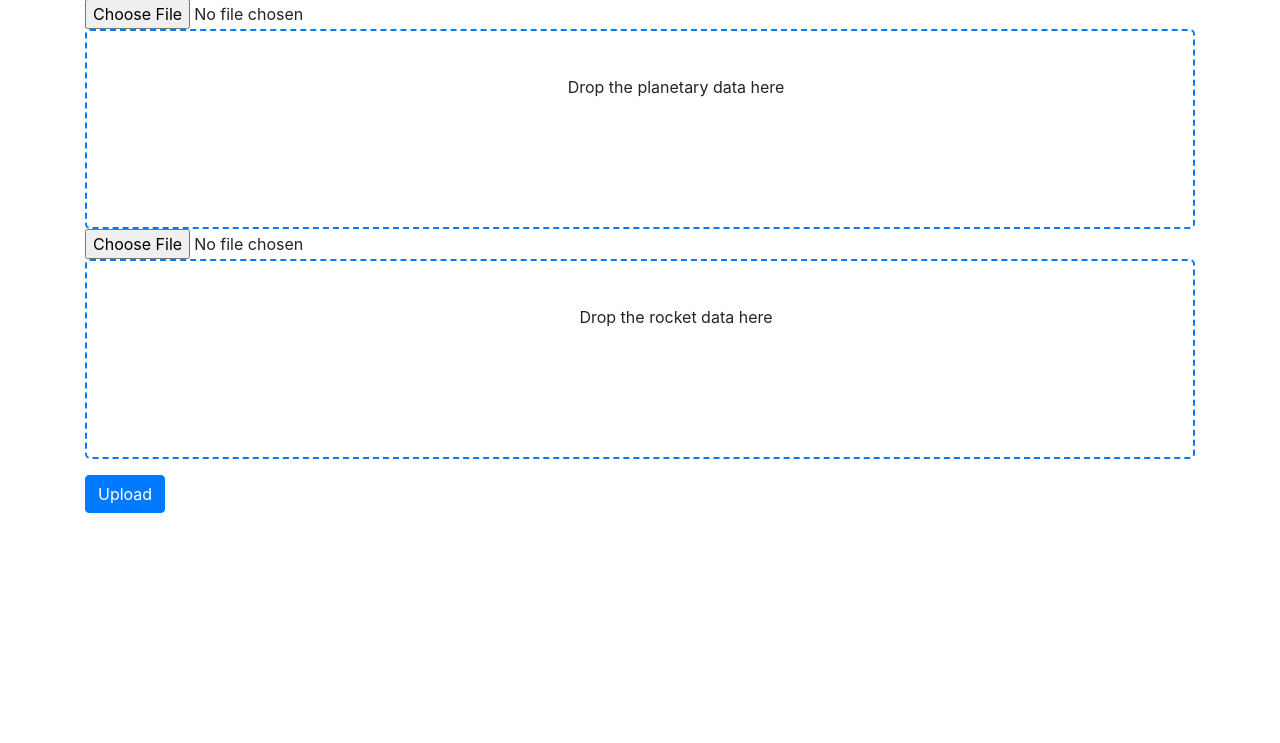
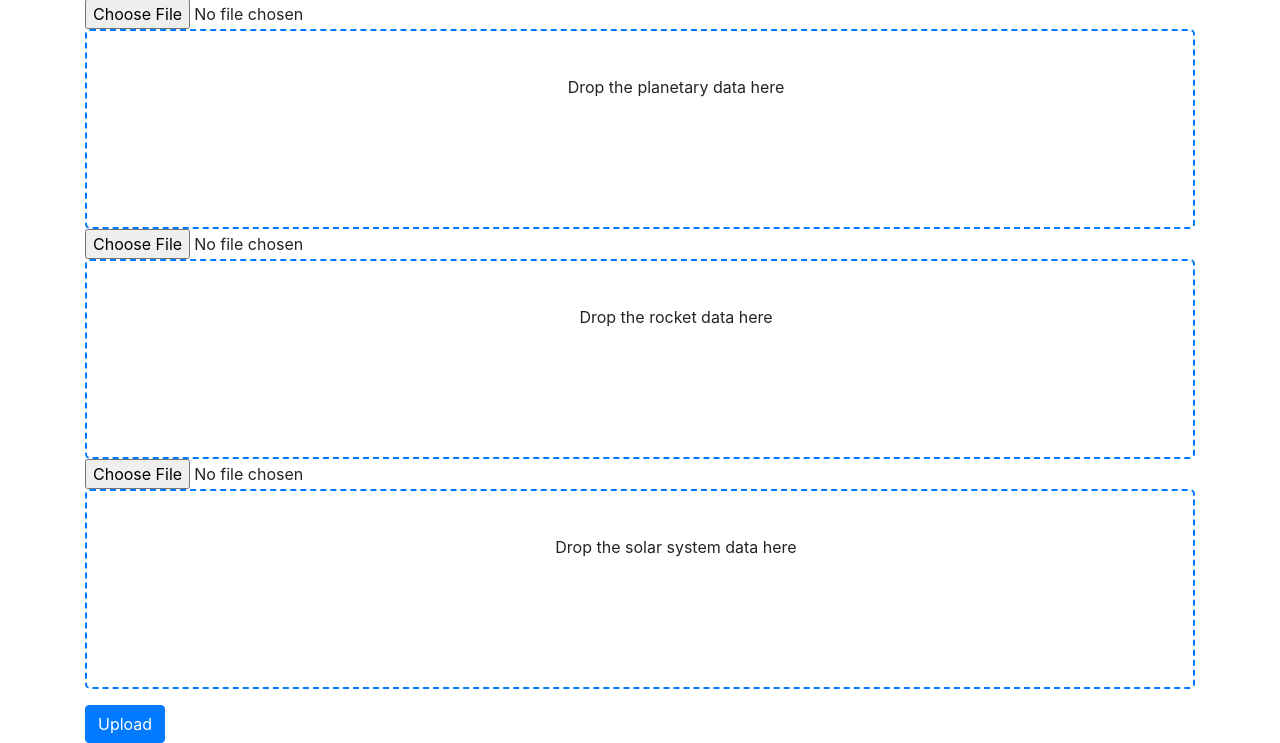
Before and after one commit to viktorashi/stratec-rocket, a Flask app: page / in a window 1280 px wide. Shown: the part 105-848 px from the top of the page. Before the commit the page ends 618 px from the top, so only its background shows below. Run offline with Flask 3, Linux system fonts and the light colour scheme; some libraries are stand-ins or nearby versions.

Commit message:
okok e adaugat fieldu asta nou fara sa puste tot

```diff
--- a/soft_challange/soft_challange/static/home.js
+++ b/soft_challange/soft_challange/static/home.js
@@ -1,12 +1,15 @@
 const planetaryFileInput = document.getElementById('planetary_data_file');
 const rocketFileInput = document.getElementById('rocket_data_file');
+const travelFileInput = document.getElementById('travel_data_file');
+
 
 const planetaryDropArea = document.getElementById('planetary-drag-drop-area');
 const rocketDropArea = document.getElementById('rocket-drag-drop-area');
+const travelDropArea = document.getElementById('travel-drag-drop-area');
 
 // si te pui frumos doar aici cand mai adaugi unu
-const dropAreas = [planetaryDropArea, rocketDropArea];
-const fileInputs = [planetaryFileInput, rocketFileInput];
+const dropAreas = [planetaryDropArea, rocketDropArea, travelDropArea];
+const fileInputs = [planetaryFileInput, rocketFileInput, travelFileInput];
 
 for (let i = 0; i < dropAreas.length; i++) {
     const dropArea = dropAreas[i];
--- a/soft_challange/soft_challange/templates/home.html
+++ b/soft_challange/soft_challange/templates/home.html
@@ -10,20 +10,6 @@
 <div class="container">
     <h1 class="mt-5">Upload a .txt File</h1>
 
-    <form action="{{ url_for('upload_file') }}" method="post" enctype="multipart/form-data">
-        <div class="form-group">
-            <input type="file" class="form-control-file" id="planetary_data_file" name="planetary_data_file">
-            <div class="drag-drop-area" id="planetary-drag-drop-area">
-                Drop the planetary data here
-            </div>
-            <input type="file" class="form-control-file" id="rocket_data_file" name="rocket_data_file">
-            <div class="drag-drop-area" id="rocket-drag-drop-area">
-                Drop the rocket data here
-            </div>
-        </div>
-        <button type="submit" class="btn btn-primary">Upload</button>
-    </form>
-
     {% with messages = get_flashed_messages() %}
       {% if messages %}
         <div class="alert alert-warning mt-3">
@@ -33,6 +19,27 @@
         </div>
       {% endif %}
     {% endwith %}
+
+    <form action="{{ url_for('upload_file') }}" method="post" enctype="multipart/form-data">
+        <div class="form-group">
+            <input type="file" class="form-control-file" id="planetary_data_file" name="planetary_data_file">
+            <div class="drag-drop-area" id="planetary-drag-drop-area">
+                Drop the planetary data here
+            </div>
+
+            <input type="file" class="form-control-file" id="rocket_data_file" name="rocket_data_file">
+            <div class="drag-drop-area" id="rocket-drag-drop-area">
+                Drop the rocket data here
+            </div>
+
+            <input type="file" class="form-control-file" id="travel_data_file" name="travel_data_file">
+            <div class="drag-drop-area" id="travel-drag-drop-area">
+                Drop the solar system data here
+            </div>
+        </div>
+
+        <button type="submit" class="btn btn-primary">Upload</button>
+    </form>
 </div>
 <script src="../static/home.js"></script>
 </body>
--- a/soft_challange/soft_challange/views.py
+++ b/soft_challange/soft_challange/views.py
@@ -26,27 +26,26 @@ def save_file(file):
 
 @app.route('/upload', methods=['POST'])
 def upload_file():
-    if 'planetary_data_file' not in request.files:
-        flash('We need at least planetary data for this!')
-        return redirect(url_for('home'))
+    ## asta formeaza gen guardul
+    ### daca vrem sa aflam chestii desrpe sistemul solar ne trebuie toate alea de dinainte,
+    ### daca vrem doar despre ce face reckta noastra cand decoleaza ne trebuie alea planetare,
+    ### si alea planetare sunt singurele gen 'indenpendente' sa zic asa
 
-    if request.files['planetary_data_file'].filename == '':
-        flash("No selected file ( I think, it doesn't really make sense)")
-        return redirect(url_for('home'))
+    if request.files['travel_data_file'].filename != '':
+        if not ( request.files['planetary_data_file'] or request.files['rocket_data_file'] ):
+            flash('We need both planetary and rocket data for this!')
+            return redirect(url_for('home'))
 
-    planteray_data_filepath = save_file('planetary_data_file')
+        #TODO to be continued lol
+        pass
 
-    #it's just planetary data so we need to compute the escape velocity
-    if not request.files['rocket_data_file']:
-        # process the file and compute data
-        with open(planteray_data_filepath, 'r') as f:
-            data = f.read()
-        computed_data = get_escape_velocities(data)
-        return render_template('result.html', planets=computed_data)
-    # adica sunt ambele, ca s-a verificat inaitne cad aca exista planeetary data
-    else:
+    if request.files['rocket_data_file'].filename != '':
+        if not request.files['planetary_data_file']:
+            flash('We need planetary data for this as well!')
+            return redirect(url_for('home'))
 
         rocket_data_filepath = save_file('rocket_data_file')
+        planteray_data_filepath = save_file('planetary_data_file')
         # process the file and compute data
         with open(planteray_data_filepath, 'r') as f:
             planetary_data = f.read()
@@ -54,3 +53,18 @@ def upload_file():
             rocket_data = f.read()
         planets, rocket = get_escape_time_distance(planetary_data, rocket_data)
         return render_template('result.html', planets=planets, rocket=rocket)
+
+    if request.files['planetary_data_file'].filename != '':
+        if request.files['planetary_data_file'].filename == '':
+            flash('We need at least planetary data for this!')
+            return redirect(url_for('home'))
+
+        planteray_data_filepath = save_file('planetary_data_file')
+        # process the file and compute data
+        with open(planteray_data_filepath, 'r') as f:
+            data = f.read()
+        computed_data = get_escape_velocities(data)
+        return render_template('result.html', planets=computed_data)
+    else:
+        flash('Cmonnn upload *somethinggg*!!')
+        return redirect(url_for('home'))
```
